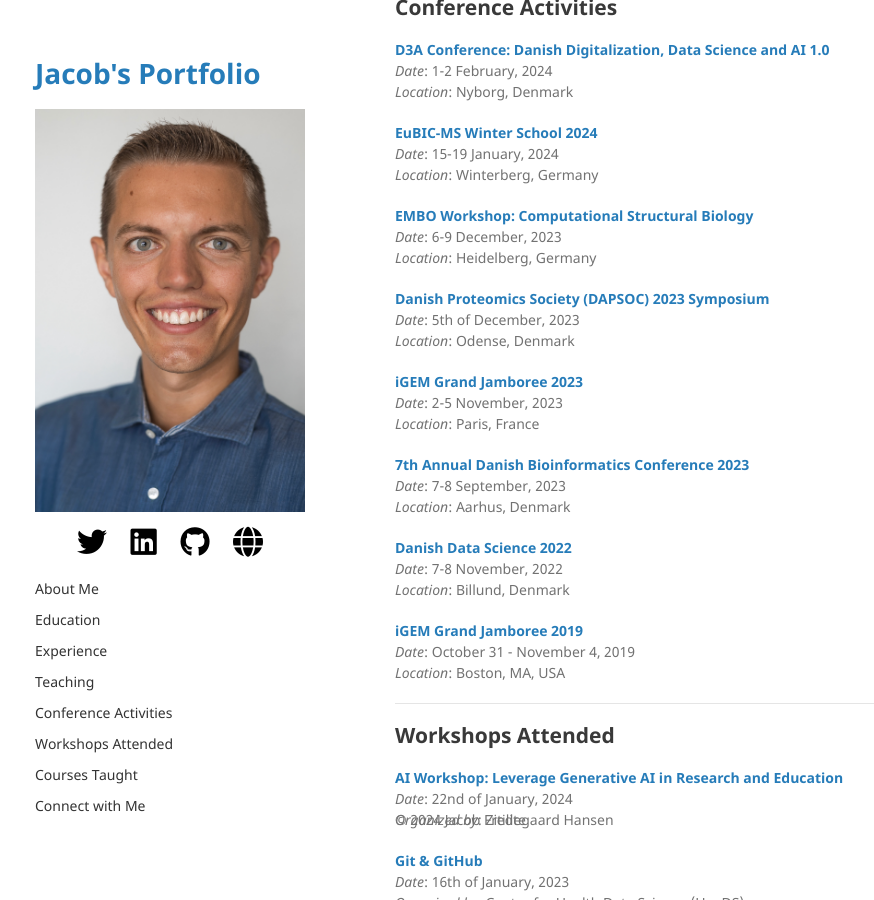
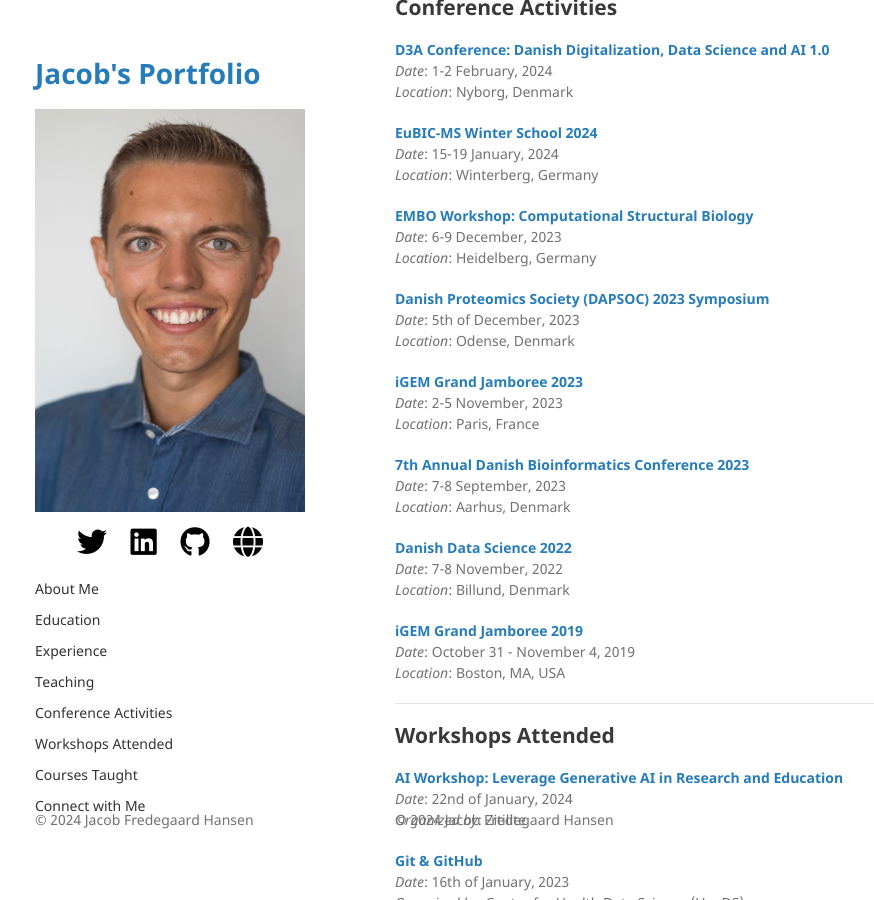
Before and after one commit to jacobfh1/jacobfh1.github.io, a Jekyll site: the page built from index.md, in a window 1280 px wide and 900 px high, scrolled down 554 px. Shown: the whole window, without its empty margins (175-1049 px from the left). Built offline with Jekyll 4.4.1, drawn with Linux system fonts in a browser that asks for light colours; nearby versions of some CDN libraries.

Commit message:
Updated website

```diff
--- a/_layouts/default.html
+++ b/_layouts/default.html
@@ -41,16 +41,6 @@
         </a>
       </div>
 
-        <!-- <p>{{ site.description | default: site.github.project_tagline }}</p>
-
-        {% if site.github.is_project_page %}
-        <p class="view"><a href="{{ site.github.repository_url }}">View the Project on GitHub <small>{{ site.github.repository_nwo }}</small></a></p>
-        {% endif %}
-
-        {% if site.github.is_user_page %}
-        <p class="view"><a href="{{ site.github.owner_url }}">View My GitHub Profile</a></p>
-        {% endif %}   -->
-
       <!-- Navigation Bar -->
       <nav>
         <ul>
@@ -66,15 +56,17 @@
       </nav>
       <!-- End Navigation Bar -->
     </header>
+
+    <!-- Main Content Section -->
     <section class="fade-in">
+      {{ content }}
+    </section>
 
-        {{ content }}
-
-      </section>
     <footer>
       {% if site.github.is_project_page %}
       <p>This project is maintained by <a href="{{ site.github.owner_url }}">{{ site.github.owner_name }}</a></p>
       {% endif %}
+      <p>&copy; 2024 Jacob Fredegaard Hansen</p>
     </footer>
   </div>
 
@@ -123,6 +115,5 @@
       });
     });
   </script>
-    <script src="{{ '/assets/js/fade-in.js' | relative_url }}"></script>
 </body>
 </html>
```
Also changed, not shown: other parts of _layouts/default.html (+2 -2 lines). Lines whose indentation alone changed are shown as unchanged.
